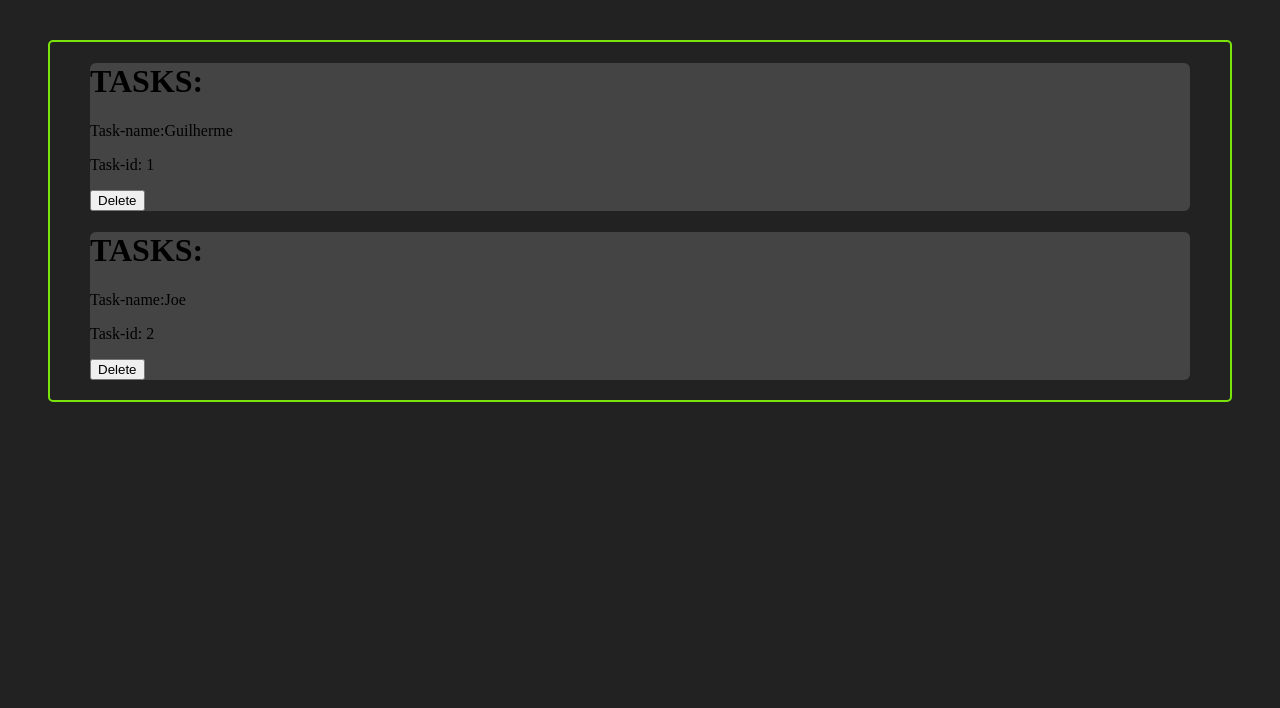
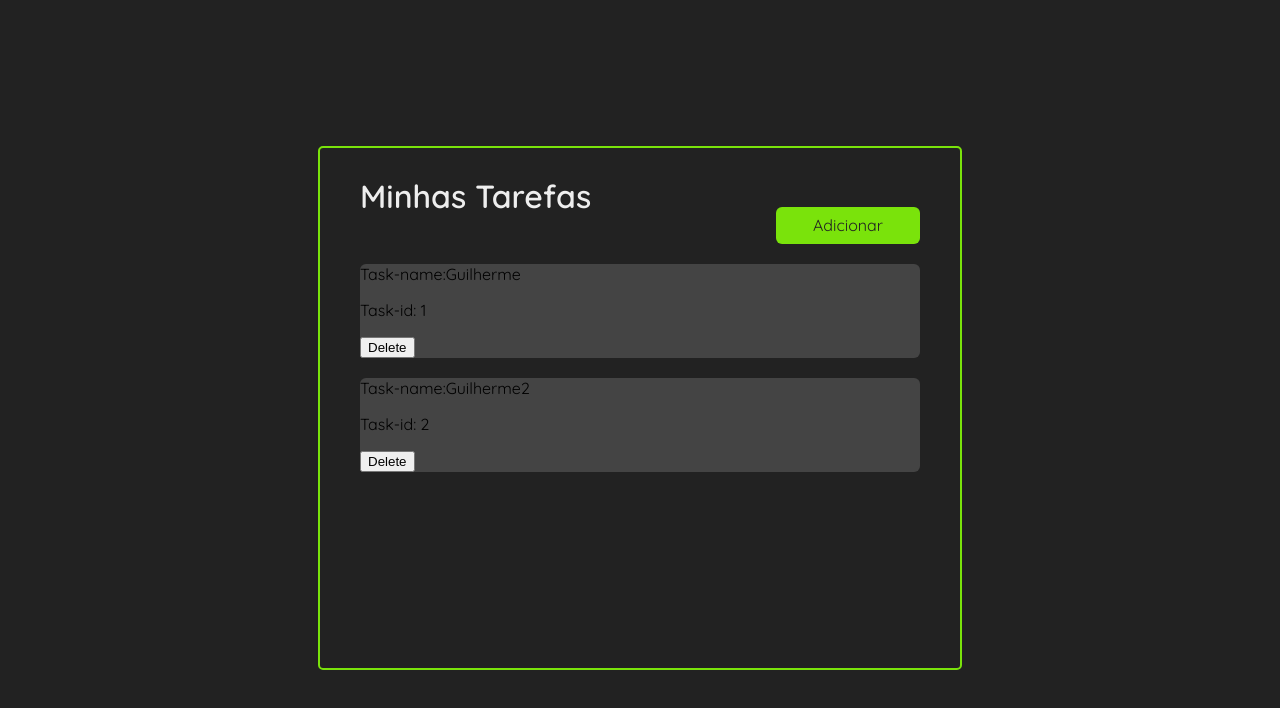
Before and after one commit to GuilhermeOlavoLaux/Projeto-Tasks, a React (Create React App) app: page / in a window 1280 px wide. Shown: the top 708 px of the page. Built offline with nearby package versions, Linux system fonts and the light colour scheme.

Commit message:
corrigindo tipagem do typescript

```diff
--- a/public/index.html
+++ b/public/index.html
@@ -2,11 +2,24 @@
 <html lang="en">
   <head>
     <meta charset="utf-8" />
-    <meta name="viewport" content="width=device-width, initial-scale=1" />
+    <meta
+      name="viewport"
+      content="width=device-width, initial-scale=1"
+    />
     <meta name="theme-color" content="#000000" />
     <meta
       name="description"
       content="Web site created using create-react-app"
+    />
+    <link rel="preconnect" href="https://fonts.googleapis.com" />
+    <link
+      rel="preconnect"
+      href="https://fonts.gstatic.com"
+      crossorigin
+    />
+    <link
+      href="https://fonts.googleapis.com/css2?family=Quicksand:wght@300;400;500;600;700&display=swap"
+      rel="stylesheet"
     />
     <title>React App</title>
   </head>
--- a/src/Components/Task.tsx
+++ b/src/Components/Task.tsx
@@ -9,12 +9,8 @@ interface ITask {
 }
 
 export default class Task extends React.Component<ITask> {
-  constructor(props: any) {
+  constructor(props: ITask) {
     super(props)
-    this.state = {
-      id: this.props.task.id,
-      name: this.props.task.name
-    }
   }
 
   handleClick(id: any) {
@@ -24,15 +20,11 @@ export default class Task extends React.Component<ITask> {
   render() {
     return (
       <div className='task-container'>
-        <h1>TASKS: </h1>
-
         <p>
           Task-name:
-          {
-            //@ts-ignore
-            this.state.name
-          }
+          {this.props.task.name}
         </p>
+
         <p>Task-id: {this.props.task.id}</p>
 
         <button onClick={() => this.handleClick(this.props.task.id)}>
--- a/src/Components/Tasks.tsx
+++ b/src/Components/Tasks.tsx
@@ -1,21 +1,33 @@
 import React from 'react'
+import { isPropertySignature } from 'typescript'
 import Task from './Task'
+import Button from './utils/Button'
 
-export default class Tasks extends React.Component {
+interface Props {}
+
+interface Itask {
+  id: number
+  name: string
+}
+
+interface State {
+  tasksList: Itask[];
+}
+
+
+export default class Tasks extends React.Component<Props, State> {
   constructor(props: any) {
     super(props)
     this.state = {
       tasksList: [
-        { id: '1', name: 'Guilherme' },
-        { id: 2, name: 'Joe' }
+        { id: 1, name: 'Guilherme' },
+        { id: 2, name: 'Guilherme2' }
       ]
     }
-
     this.handleTaskDelete = this.handleTaskDelete.bind(this)
   }
 
-  handleTaskDelete(taskId: any) {
-    //@ts-ignore
+  handleTaskDelete(taskId: number) {
     const newList = this.state.tasksList.filter(
       (task: any) => task.id !== taskId
     )
@@ -25,16 +37,19 @@ export default class Tasks extends React.Component {
   render() {
     return (
       <div className='tasks-container'>
+        <div className='title-button'>
+          <h1>Minhas Tarefas</h1>
+          <Button text={'Adicionar'}></Button>
+        </div>
+
         {
-          //@ts-ignore
-          this.state.tasksList.map((task: any) => (
+          this.state.tasksList.map((task) => (
             <Task
               key={task.id}
               task={task}
               handleTaskDelete={this.handleTaskDelete}
             />
           ))
-        //a
         }
       </div>
     )
--- a/src/Components/assets/_App.scss
+++ b/src/Components/assets/_App.scss
@@ -1,4 +1,8 @@
 body {
   background-color: $grey-100;
   height: 100vh;
+  display: flex;
+  align-items: center;
+  justify-content: center;
+  font-family: 'Quicksand', sans-serif;
 }
--- /dev/null
+++ b/src/Components/assets/_Button.scss
@@ -0,0 +1,16 @@
+.green-button {
+  background-color: $green-light;
+  color: $grey-100;
+  height: 2.3rem;
+  border: none;
+  border-radius: 6px;
+  width: 9rem;
+  font-family: 'Quicksand', sans-serif;
+  font-size: 1rem;
+}
+.green-button:hover {
+  cursor: pointer;
+  background-color: $grey-200 !important;
+  color: $green-light;
+  transition: 0.5s;
+}
--- a/src/Components/assets/_Tasks.scss
+++ b/src/Components/assets/_Tasks.scss
@@ -1,6 +1,22 @@
-.tasks-container{
-    border: solid 2px $green-light;
-    border-radius: 5px;
-    margin: 40px;
-    min-height: 200px;
+.tasks-container {
+  border: solid 2px $green-light;
+  border-radius: 5px;
+  margin: 40px;
+  min-height: 65vh;
+  width: 50vw;
+  .title-button {
+    display: flex;
+    justify-content: space-between;
+    align-items: center;
+    h1 {
+      font-weight: 600;
+      margin: 20px;
+      margin-left: 40px;
+      color: $text-white;
+    }
+    button {
+      margin-top: 59px;
+      margin-right: 40px;
+    }
+  }
 }
--- a/src/Components/assets/_Vars.scss
+++ b/src/Components/assets/_Vars.scss
@@ -1,3 +1,4 @@
 $grey-100: #222222;
 $grey-200: #444444;
 $green-light: #7ae30b;
+$text-white: #eee;
--- a/src/Components/assets/index.css
+++ b/src/Components/assets/index.css
@@ -8,11 +8,65 @@
   border: solid 2px #7ae30b;
   border-radius: 5px;
   margin: 40px;
-  min-height: 200px;
+  min-height: 65vh;
+  width: 50vw;
+}
+
+.tasks-container .title-button {
+  display: -webkit-box;
+  display: -ms-flexbox;
+  display: flex;
+  -webkit-box-pack: justify;
+      -ms-flex-pack: justify;
+          justify-content: space-between;
+  -webkit-box-align: center;
+      -ms-flex-align: center;
+          align-items: center;
+}
+
+.tasks-container .title-button h1 {
+  font-weight: 600;
+  margin: 20px;
+  margin-left: 40px;
+  color: #eee;
+}
+
+.tasks-container .title-button button {
+  margin-top: 59px;
+  margin-right: 40px;
 }
 
 body {
   background-color: #222222;
   height: 100vh;
+  display: -webkit-box;
+  display: -ms-flexbox;
+  display: flex;
+  -webkit-box-align: center;
+      -ms-flex-align: center;
+          align-items: center;
+  -webkit-box-pack: center;
+      -ms-flex-pack: center;
+          justify-content: center;
+  font-family: 'Quicksand', sans-serif;
+}
+
+.green-button {
+  background-color: #7ae30b;
+  color: #222222;
+  height: 2.3rem;
+  border: none;
+  border-radius: 6px;
+  width: 9rem;
+  font-family: 'Quicksand', sans-serif;
+  font-size: 1rem;
+}
+
+.green-button:hover {
+  cursor: pointer;
+  background-color: #444444 !important;
+  color: #7ae30b;
+  -webkit-transition: 0.5s;
+  transition: 0.5s;
 }
 /*# sourceMappingURL=index.css.map */
--- a/src/Components/assets/index.scss
+++ b/src/Components/assets/index.scss
@@ -5,3 +5,4 @@
 @import './Task.scss';
 @import './Tasks.scss';
 @import './App.scss';
+@import './Button';
--- /dev/null
+++ b/src/Components/utils/Button.tsx
@@ -0,0 +1,7 @@
+export default function Button(props: any) {
+  return (
+    <>
+      <button className='green-button'>{props.text}</button>
+    </>
+  )
+}
```
Also changed, not shown: 1 other file (tests, documents, lock files or other folders).
